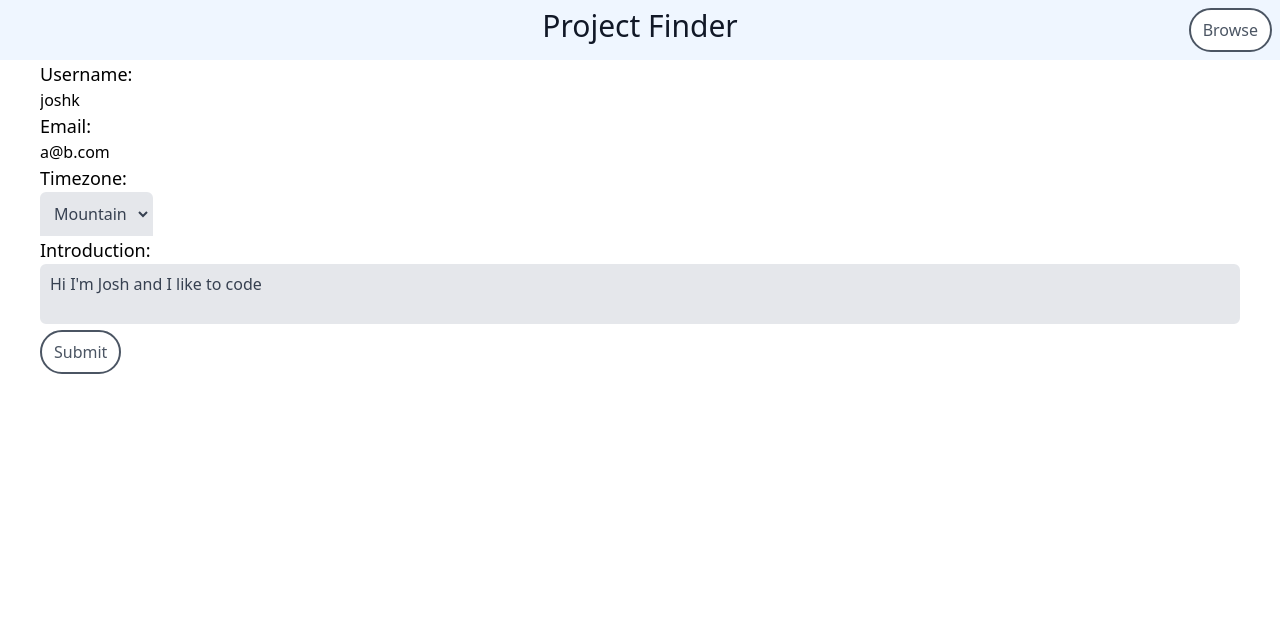
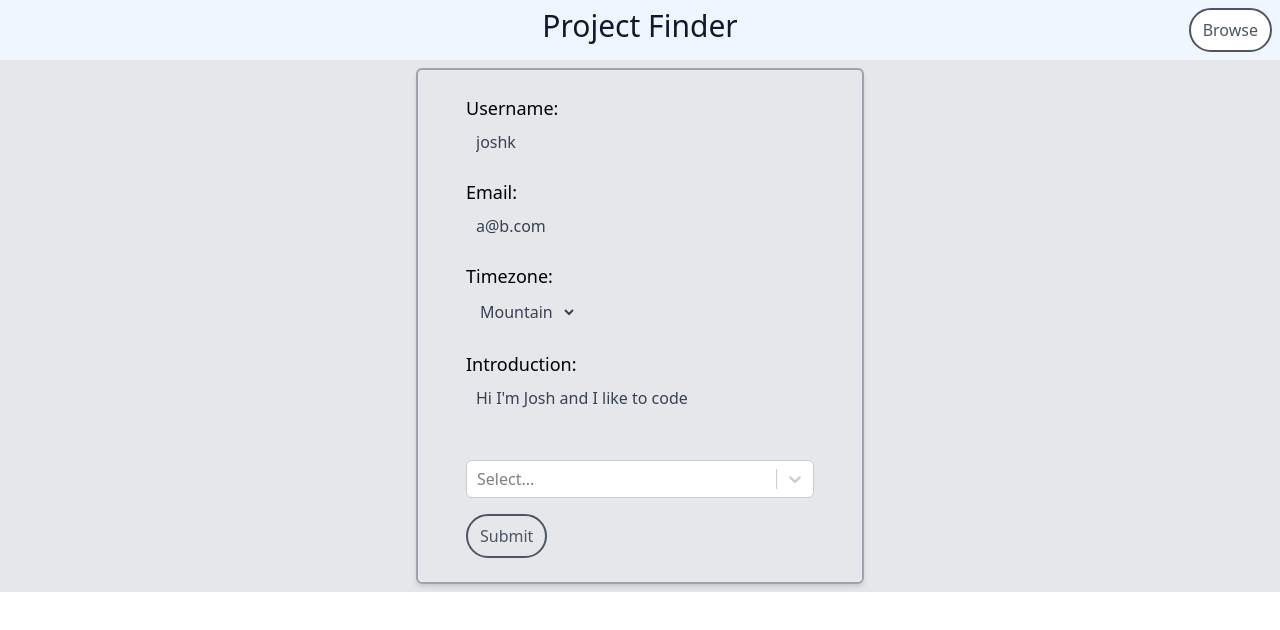
Before and after one commit to kiserd/OSU-CS467-Capstone-Project, a Next.js app in the folder portfolio-project-matching-app/: page /myProfile in a window 1280 px wide. Shown: the top 630 px of the page. Built offline with nearby package versions, Linux system fonts and the light colour scheme.

Commit message:
Update styling of myProfile page

```diff
--- a/portfolio-project-matching-app/components/ProfileForm.js
+++ b/portfolio-project-matching-app/components/ProfileForm.js
@@ -3,7 +3,15 @@ import Button from '../components/Button'
 import Input from '../components/Input'
 import InputDropdown from '../components/InputDropdown'
 import Textarea from '../components/Textarea'
+import MultipleInputDropdown from '../components/MultipleInputDropdown'
 import styles from './ProfileForm.module.css'
+
+let technologies = [{id: 1, name: 'Javascript'}, {id: 2, name: 'C++'}, {id: 3, name: 'React'}, {id: 4, name: 'Flutter'}]
+
+// The Select component from react-select expects the 'options' prop to be an object with keys 'value' and 'label'
+technologies = technologies.map((technology) => {
+    return {value: technology.name, label: technology.name}
+})
 
 const myProfile = () => {
         const initialUserProfileState = {
@@ -45,6 +53,12 @@ const myProfile = () => {
             e.preventDefault();
             // api.setUserInfo(userProfileValues);
             console.log("Form submitted");
+            console.log(userProfileValues);
+        }
+
+        const addTechnology = (e) => {
+            const techArray = e.map(a => a.value);
+            setUserprofileValues({...userProfileValues, technologies: techArray});
         }
 
         const timezones = [
@@ -55,23 +69,36 @@ const myProfile = () => {
         ]
 
         return (
-            <div>
+            <div className='bg-gray-200 p-2 w-full h-full'>
+                <div className='w-full mx-auto max-w-md border-2 border-gray-400 rounded-md shadow-md'>
+                    <div className='p-2 divide-y divide-gray-400'>
                         <form onSubmit={handleSubmit} className="mx-10">
-
+                            <div className='mb-4 mt-4'>
                                 <label className={styles.formLabel}>Username:</label>
-                    <Input value={userProfileValues.username} name="username" onChange={handleInputChange}/>
-
+                                <Input type='text' value={userProfileValues.username} name="username" onChange={handleInputChange}/>
+                            </div>
+                            <div className='mb-4 mt-4'>
                                 <label className={styles.formLabel}>Email:</label>
-                    <Input value={userProfileValues.email} name="email" onChange={handleInputChange}/>
-
+                                <Input type='text' value={userProfileValues.email} name="email" onChange={handleInputChange}/>
+                            </div>
+                            <div className='mb-4 mt-4'>
                                 <label className={styles.formLabel}>Timezone:</label>
                                 <InputDropdown choices={timezones} value={userProfileValues.timezone} name="timezone" onChange={handleInputChange}/>
-
+                            </div>
+                            <div className='mb-4 mt-4'>
                                 <label className={styles.formLabel}>Introduction:</label>
                                 <Textarea value={userProfileValues.introduction} name="introduction" onChange={handleInputChange}/>
+                            </div>
 
+                            <div className='mb-4 mt-4'>
+                                <MultipleInputDropdown options={technologies} name='technologies' onChange={addTechnology}/>
+                            </div>
+                            <div className='mb-4'>
                                 <Button text="Submit"/>
+                            </div>
                         </form>
+                    </div>
+                </div>
             </div>
     )
 }
```
Lines whose indentation alone changed are shown as unchanged.
